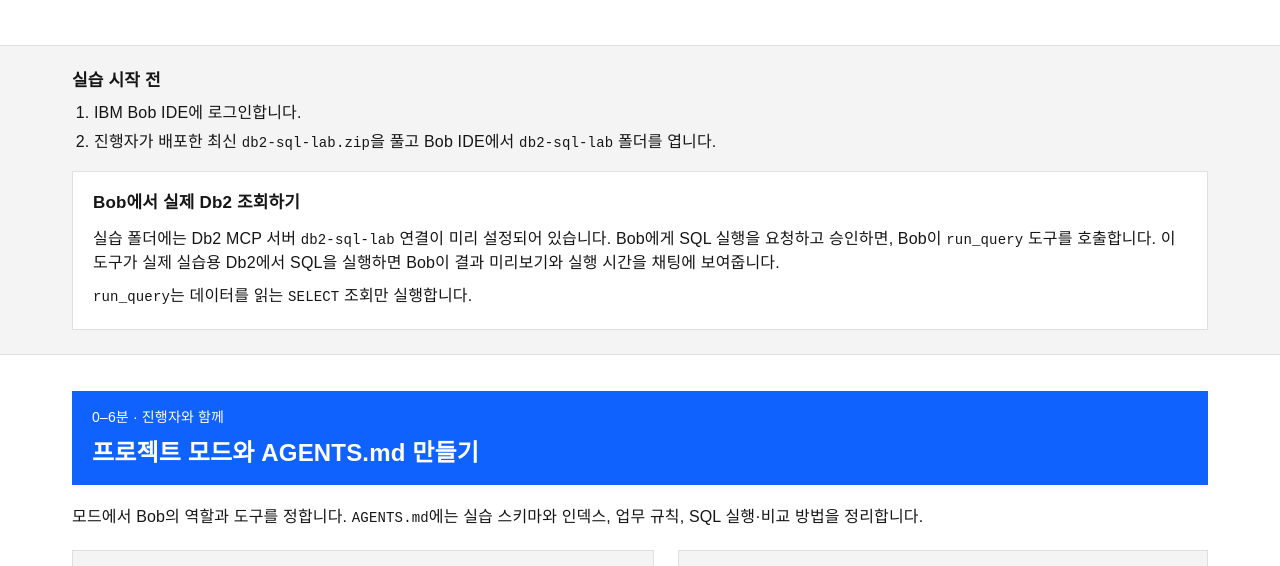
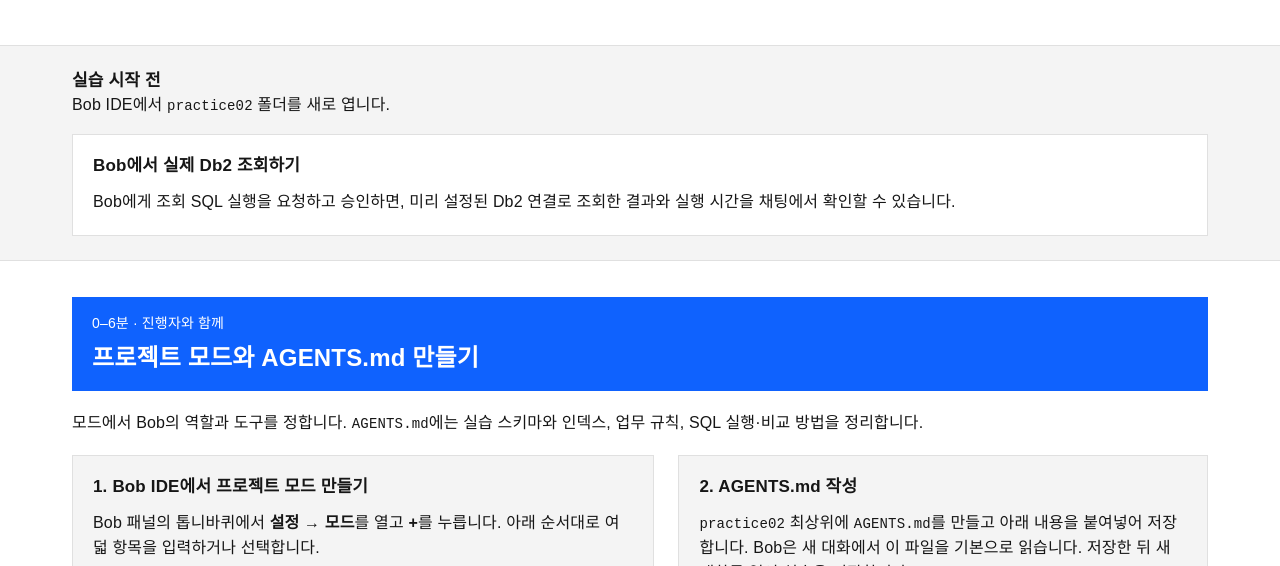
Before and after one commit to jjjhk999/bobathon, a plain HTML site: page guide_p02.html in a window 1280 px wide. Shown: the part 379-945 px from the top of the page. Drawn offline with Linux system fonts and the light colour scheme.

Commit message:
Update guide

```diff
--- a/guide_p02.html
+++ b/guide_p02.html
@@ -200,14 +200,10 @@
   <div class="band">
     <div class="wrap">
       <h3>실습 시작 전</h3>
-      <ol>
-        <li>IBM Bob IDE에 로그인합니다.</li>
-        <li>진행자가 배포한 최신 <code>db2-sql-lab.zip</code>을 풀고 Bob IDE에서 <code>db2-sql-lab</code> 폴더를 엽니다.</li>
-      </ol>
+      <p>Bob IDE에서 <code>practice02</code> 폴더를 새로 엽니다.</p>
       <div class="tile mcp-intro">
         <h3>Bob에서 실제 Db2 조회하기</h3>
-        <p>실습 폴더에는 Db2 MCP 서버 <code>db2-sql-lab</code> 연결이 미리 설정되어 있습니다. Bob에게 SQL 실행을 요청하고 승인하면, Bob이 <code>run_query</code> 도구를 호출합니다. 이 도구가 실제 실습용 Db2에서 SQL을 실행하면 Bob이 결과 미리보기와 실행 시간을 채팅에 보여줍니다.</p>
-        <p><code>run_query</code>는 데이터를 읽는 <code>SELECT</code> 조회만 실행합니다.</p>
+        <p>Bob에게 조회 SQL 실행을 요청하고 승인하면, 미리 설정된 Db2 연결로 조회한 결과와 실행 시간을 채팅에서 확인할 수 있습니다.</p>
       </div>
     </div>
   </div>
@@ -253,7 +249,7 @@
         </div>
         <div class="tile prompt">
           <h3>2. AGENTS.md 작성</h3>
-          <p><code>db2-sql-lab</code> 최상위에 <code>AGENTS.md</code>를 만들고 아래 내용을 붙여넣어 저장합니다. Bob은 새 대화에서 이 파일을 기본으로 읽습니다. 저장한 뒤 새 대화를 열어 실습을 시작합니다.</p>
+          <p><code>practice02</code> 최상위에 <code>AGENTS.md</code>를 만들고 아래 내용을 붙여넣어 저장합니다. Bob은 새 대화에서 이 파일을 기본으로 읽습니다. 저장한 뒤 새 대화를 열어 실습을 시작합니다.</p>
           <details data-copy>
             <summary>AGENTS.md 내용 보기</summary>
             <textarea class="prompt-text" aria-label="AGENTS.md 내용" readonly rows="18"># Db2 SQL 실습 규칙
```
